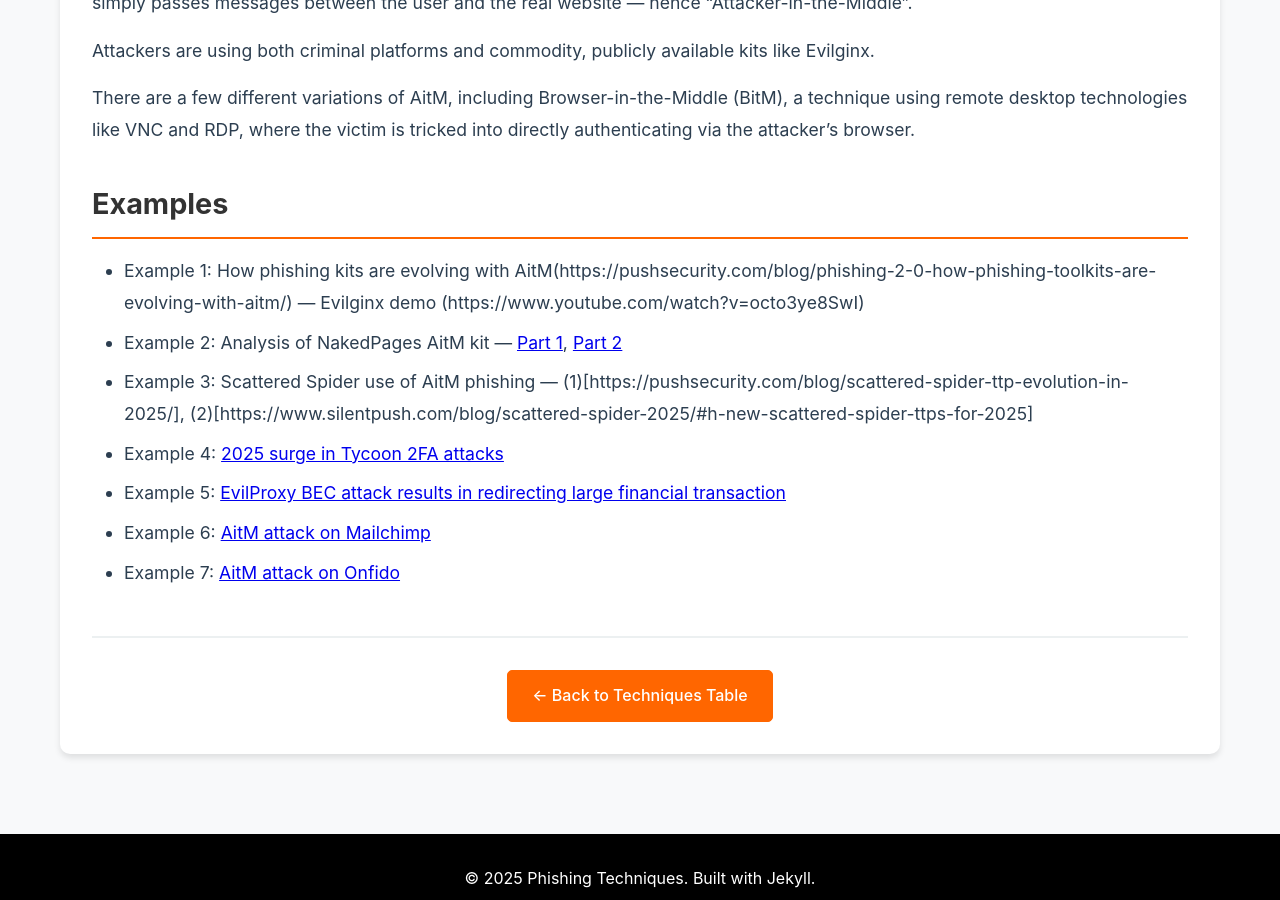
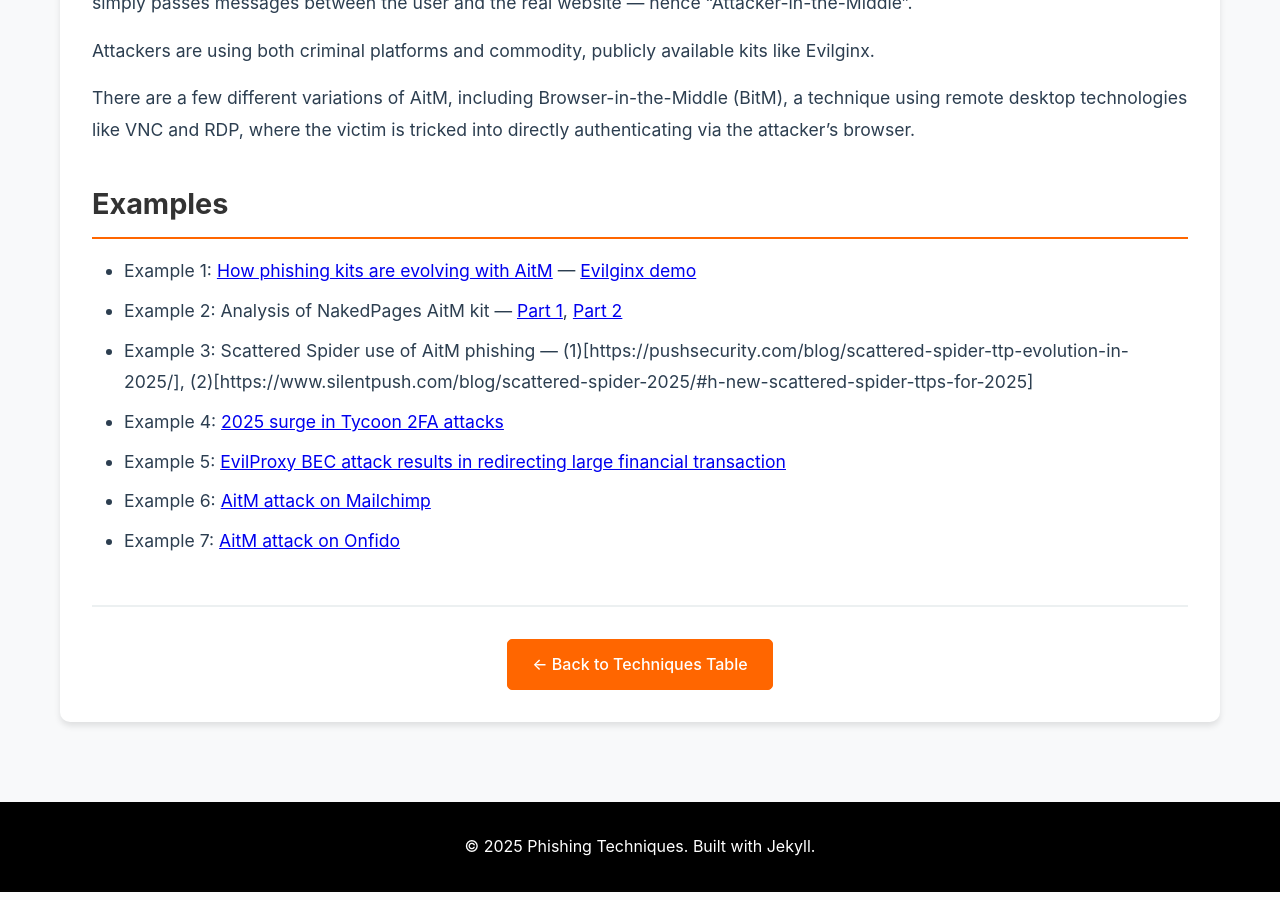
Before and after one commit to pushsecurity/phishing-techniques, a Jekyll site: the page built from _techniques/aitm-phishing.md, in a window 1280 px wide and 900 px high, scrolled down 581 px. Built offline with Jekyll 4.4.1, drawn with Linux system fonts in a browser that asks for light colours.

Commit message:
Update aitm-phishing.md
fixed errors

```diff
--- a/_techniques/aitm-phishing.md
+++ b/_techniques/aitm-phishing.md
@@ -16,7 +16,7 @@
 
 ## Examples
 
-- Example 1: How phishing kits are evolving with AitM(https://pushsecurity.com/blog/phishing-2-0-how-phishing-toolkits-are-evolving-with-aitm/) — Evilginx demo (https://www.youtube.com/watch?v=octo3ye8SwI)
+- Example 1: [How phishing kits are evolving with AitM](https://pushsecurity.com/blog/phishing-2-0-how-phishing-toolkits-are-evolving-with-aitm/) — [Evilginx demo](https://www.youtube.com/watch?v=octo3ye8SwI)
 - Example 2: Analysis of NakedPages AitM kit — [Part 1](https://www.youtube.com/watch?v=octo3ye8SwI), [Part 2](https://pushsecurity.com/blog/how-aitm-phishing-kits-evade-detection-p2/)
 - Example 3: Scattered Spider use of AitM phishing — (1)[https://pushsecurity.com/blog/scattered-spider-ttp-evolution-in-2025/], (2)[https://www.silentpush.com/blog/scattered-spider-2025/#h-new-scattered-spider-ttps-for-2025]
 - Example 4: [2025 surge in Tycoon 2FA attacks](https://www.proofpoint.com/us/blog/email-and-cloud-threats/aitm-phishing-attacks-evolving-threat-microsoft-365)
```
